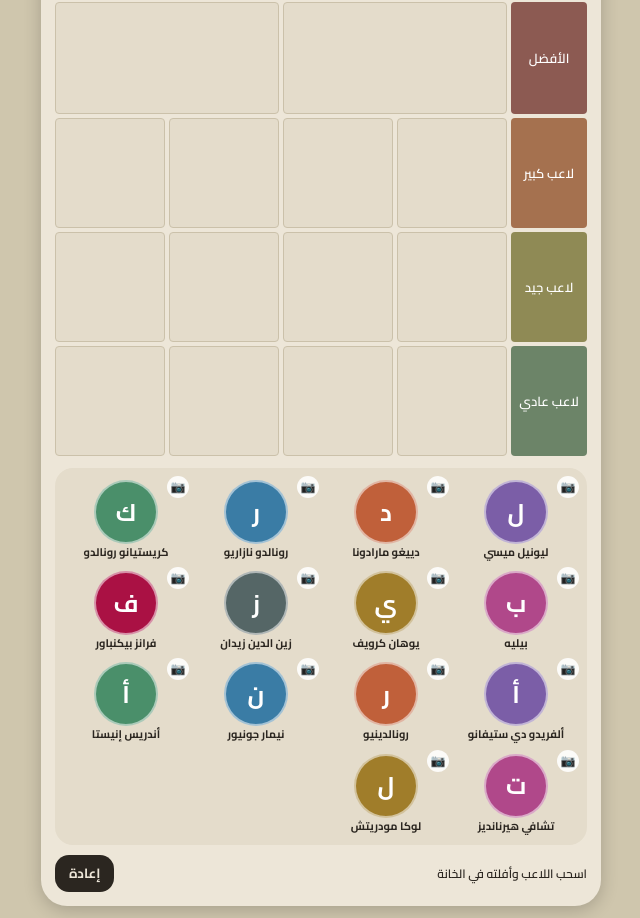
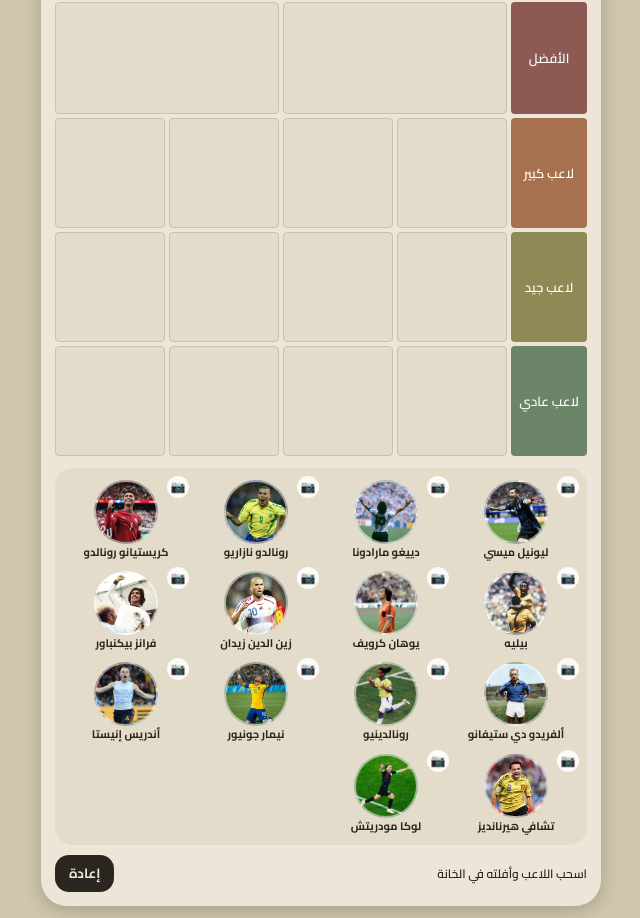
Before and after one commit to leomessiiihecr/Players-, a plain HTML site: page index.html in a window 1280 px wide. Shown: the part 79-997 px from the top of the page, without its empty margins (319-959 px from the left). Drawn offline with Linux system fonts and the light colour scheme; a web font is replaced by a local one.

Commit message:
Update index.html

```diff
--- a/index.html
+++ b/index.html
@@ -42,7 +42,22 @@ button.reset{border:0;background:var(--ink);color:var(--paper);border-radius:14p
 </div>
 <input type="file" id="file" accept="image/*" hidden>
 <script>
-const P=[["messi","ليونيل ميسي"],["mara","دييغو مارادونا"],["r9","رونالدو نازاريو"],["cr7","كريستيانو رونالدو"],["pele","بيليه"],["cruyff","يوهان كرويف"],["zidane","زين الدين زيدان"],["beck","فرانز بيكنباور"],["difa","ألفريدو دي ستيفانو"],["r10","رونالدينيو"],["neymar","نيمار جونيور"],["iniesta","أندريس إنيستا"],["xavi","تشافي هيرنانديز"],["modric","لوكا مودريتش"]];
+const P=[
+  ["messi","ليونيل ميسي","photo/messi.jpg.JPEG"],
+  ["mara","دييغو مارادونا","photo/maradona.jpg.JPG"],
+  ["r9","رونالدو نازاريو","photo/ronaldo.jpg.JPG"],
+  ["cr7","كريستيانو رونالدو","photo/cr.jpg.JPG"],
+  ["pele","بيليه","photo/pele.jpg.JPG"],
+  ["cruyff","يوهان كرويف","photo/johan.jpg.JPG"],
+  ["zidane","زين الدين زيدان","photo/ziedan.jpg.JPG"],
+  ["beck","فرانز بيكنباور","photo/binkabowr.jpg.JPG"],
+  ["difa","ألفريدو دي ستيفانو","photo/de.jpg.jpg"],
+  ["r10","رونالدينيو","photo/rone.jpg.jpg"],
+  ["neymar","نيمار جونيور","photo/ney.jpg.JPG"],
+  ["iniesta","أندريس إنيستا","photo/in.jpg.jpg"],
+  ["xavi","تشافي هيرنانديز","photo/xavi.jpg.JPG"],
+  ["modric","لوكا مودريتش","photo/luka.jpg.JPG"]
+];
 const ROWS=[["الأفضل","#8c5a52",2],["لاعب كبير","#a5714f",4],["لاعب جيد","#8f8a55",4],["لاعب عادي","#6c8468",4]];
 const COL=["#7b5ea7","#c0603a","#3a7ca5","#4a8f6a","#b0488a","#a07d2a","#566","#a14"];
 let pos={},photos={},sel=null;
@@ -50,7 +65,7 @@ P.forEach(p=>pos[p[0]]="b");
 const name=id=>P.find(p=>p[0]==id)[1];
 function card(id,big){
  const ph=photos[id];
- return `<div class="card${sel==id?' sel':''}" data-id="${id}"><button class="cam" data-cam="${id}">📷</button><div class="av" style="${ph?`background-image:url(${ph})`:`background:${COL[P.findIndex(p=>p[0]==id)%COL.length]}`}">${ph?'':name(id)[0]}</div><span>${name(id)}</span></div>`;
+ return `<div class="card${sel==id?' sel':''}" data-id="${id}"><button class="cam" data-cam="${id}">📷</button><div class="av" style="${ph?`background-image:url('${ph}')`:`background:${COL[P.findIndex(p=>p[0]==id)%COL.length]}`}">${ph?'':name(id)[0]}</div><span>${name(id)}</span></div>`;
 }
 function render(){
  let s=0,h="";
@@ -116,7 +131,7 @@ document.getElementById("file").addEventListener("change",e=>{
  r.readAsDataURL(f);e.target.value="";
 });
 document.getElementById("reset").onclick=()=>{P.forEach(p=>pos[p[0]]="b");sel=null;render()};
-P.forEach(p=>{const im=new Image();im.onload=()=>{if(!photos[p[0]]){photos[p[0]]="photos/"+p[0]+".jpg";render()}};im.src="photos/"+p[0]+".jpg"});
+P.forEach(p=>{const im=new Image();im.onload=()=>{if(!photos[p[0]]){photos[p[0]]=p[2];render()}};im.src=p[2]});
 render();
 </script>
 </body>
```
